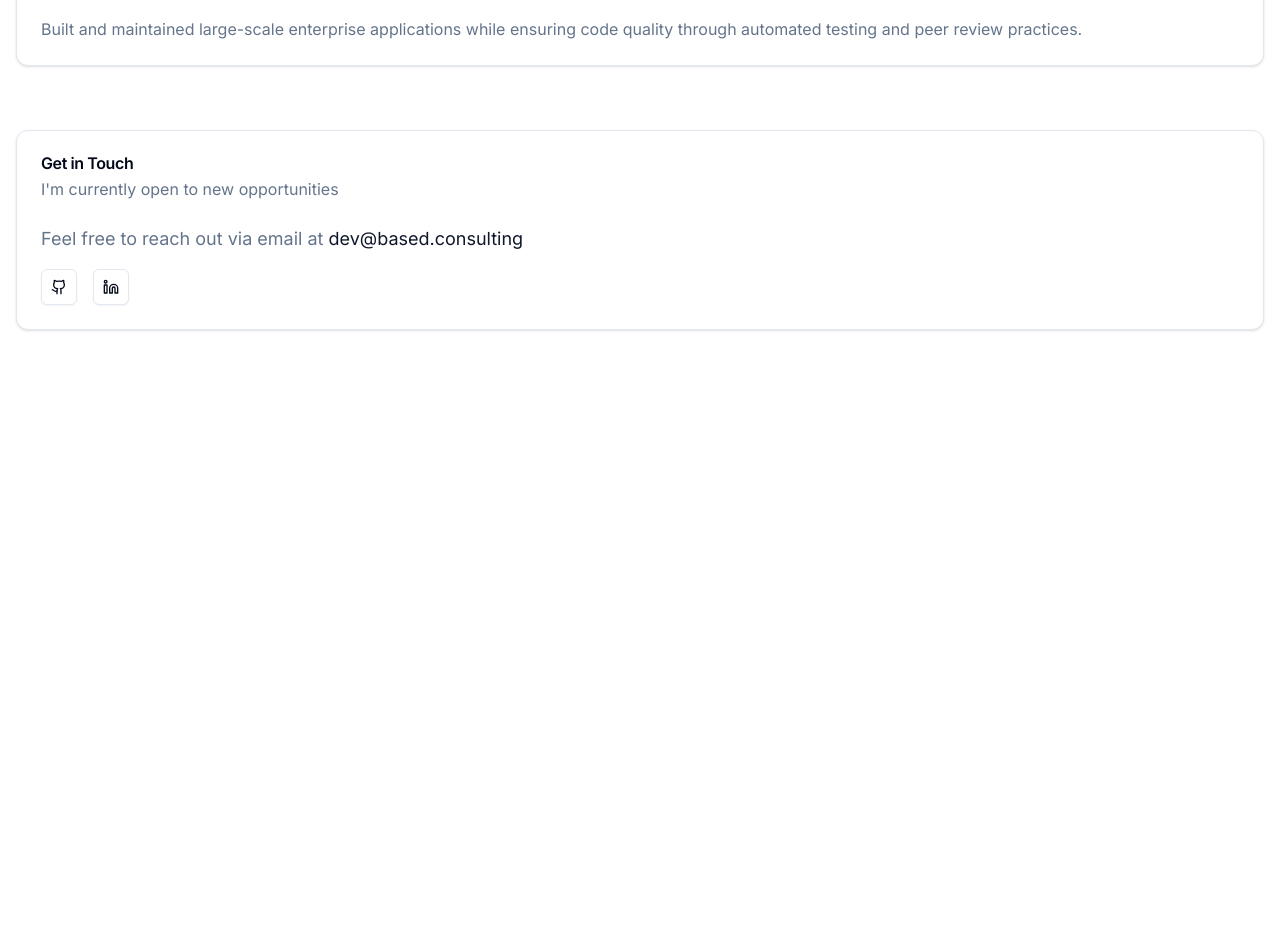
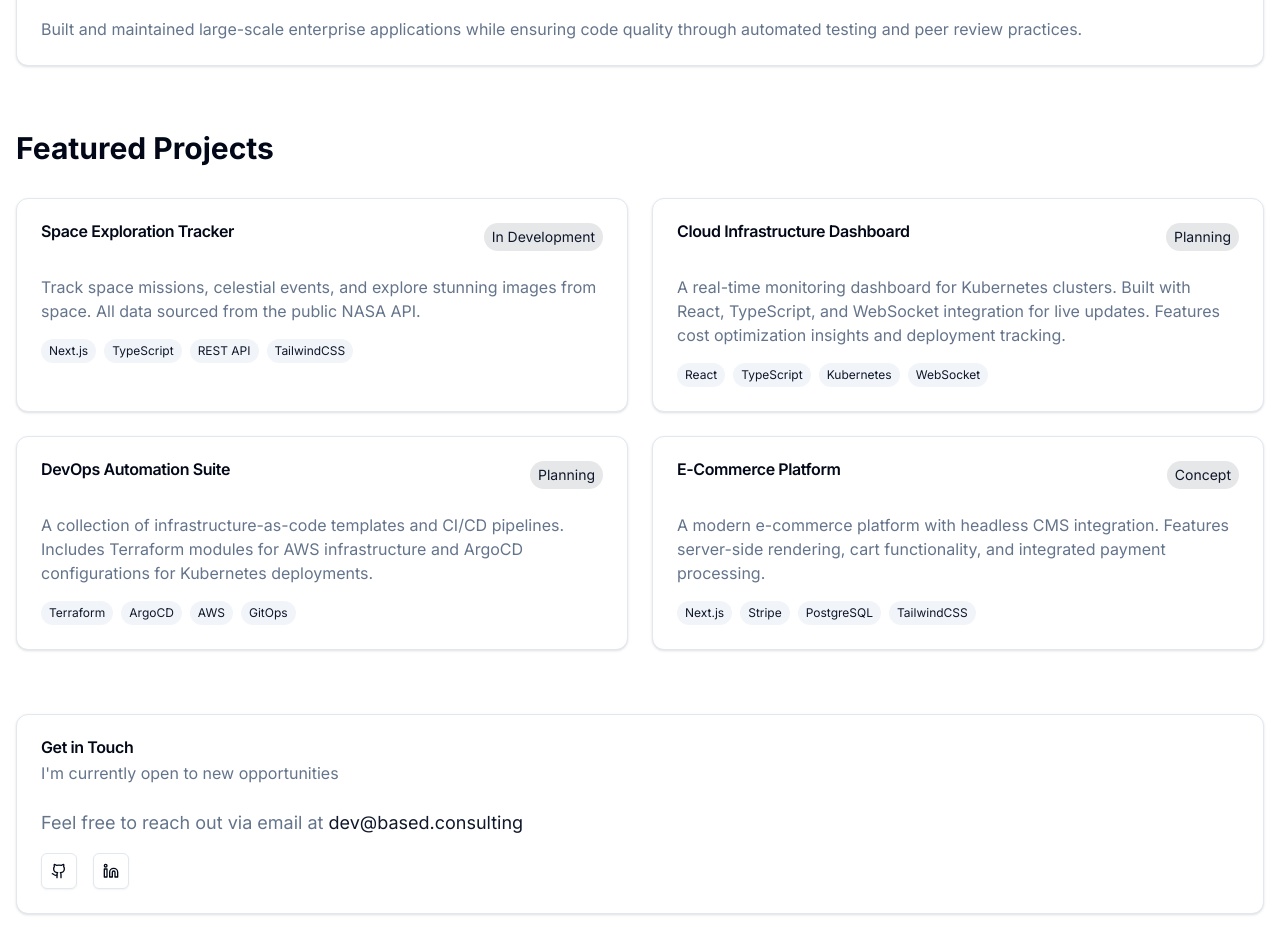
Before and after one commit to GooeyTuxedo/portfolio, a Next.js app: page / in a window 1280 px wide. Shown: the part 1260-2187 px from the top of the page. Before the commit the page ends 1654 px from the top, so only its background shows below. Built offline with nearby package versions, Linux system fonts and the light colour scheme.

Commit message:
add a projects section to the page layout

```diff
--- a/src/app/portfolio/page.tsx
+++ b/src/app/portfolio/page.tsx
@@ -12,6 +12,35 @@ const fadeInUp = {
   animate: { opacity: 1, y: 0 },
   transition: { duration: 0.6 }
 };
+
+const ProjectCard = ({ title, description, tags, status }: { title: string, description: string, tags: string[], status: string }) => (
+  <motion.div variants={fadeInUp}>
+    <Card className="h-full hover:shadow-lg transition-shadow">
+      <CardHeader>
+        <div className="flex justify-between items-start">
+          <CardTitle>{title}</CardTitle>
+          <span className="text-sm px-2 py-1 rounded-full bg-primary/10 text-primary">
+            {status}
+          </span>
+        </div>
+      </CardHeader>
+      <CardContent className="space-y-4">
+        <p className="text-muted-foreground">{description}</p>
+        <div className="flex flex-wrap gap-2">
+          {tags.map((tag, index) => (
+            <span
+              key={index}
+              className="text-xs px-2 py-1 rounded-full bg-secondary text-secondary-foreground"
+            >
+              {tag}
+            </span>
+          ))}
+        </div>
+      </CardContent>
+    </Card>
+  </motion.div>
+);
+
 
 const ExperienceCard = ({ title, company, period, description }: { title: string, company:string, period: string, description: string }) => (
   <motion.div variants={fadeInUp}>
@@ -213,6 +242,55 @@ const Portfolio = () => {
           </div>
         </motion.section>
 
+        {/* Projects Section */}
+        <motion.section
+          className="mt-16"
+          initial="initial"
+          whileInView="animate"
+          viewport={{ once: true }}
+          variants={{
+            animate: {
+              transition: {
+                staggerChildren: 0.1
+              }
+            }
+          }}
+        >
+          <motion.h2
+            className="text-3xl font-bold mb-8"
+            variants={fadeInUp}
+          >
+            Featured Projects
+          </motion.h2>
+          <div className="grid grid-cols-1 md:grid-cols-2 gap-6">
+            <ProjectCard
+              title="Space Exploration Tracker"
+              description="Track space missions, celestial events, and explore stunning images from space. All data sourced from the public NASA API."
+              tags={["Next.js", "TypeScript", "REST API", "TailwindCSS"]}
+              status="In Development"
+            />
+            <ProjectCard
+              title="Cloud Infrastructure Dashboard"
+              description="A real-time monitoring dashboard for Kubernetes clusters. Built with React, TypeScript, and WebSocket integration for live updates. Features cost optimization insights and deployment tracking."
+              tags={["React", "TypeScript", "Kubernetes", "WebSocket"]}
+              status="Planning"
+            />
+            <ProjectCard
+              title="DevOps Automation Suite"
+              description="A collection of infrastructure-as-code templates and CI/CD pipelines. Includes Terraform modules for AWS infrastructure and ArgoCD configurations for Kubernetes deployments."
+              tags={["Terraform", "ArgoCD", "AWS", "GitOps"]}
+              status="Planning"
+            />
+            <ProjectCard
+              title="E-Commerce Platform"
+              description="A modern e-commerce platform with headless CMS integration. Features server-side rendering, cart functionality, and integrated payment processing."
+              tags={["Next.js", "Stripe", "PostgreSQL", "TailwindCSS"]}
+              status="Concept"
+            />
+          </div>
+        </motion.section>
+
+
         {/* Contact Section */}
         <motion.section
           className="mt-16"
```
